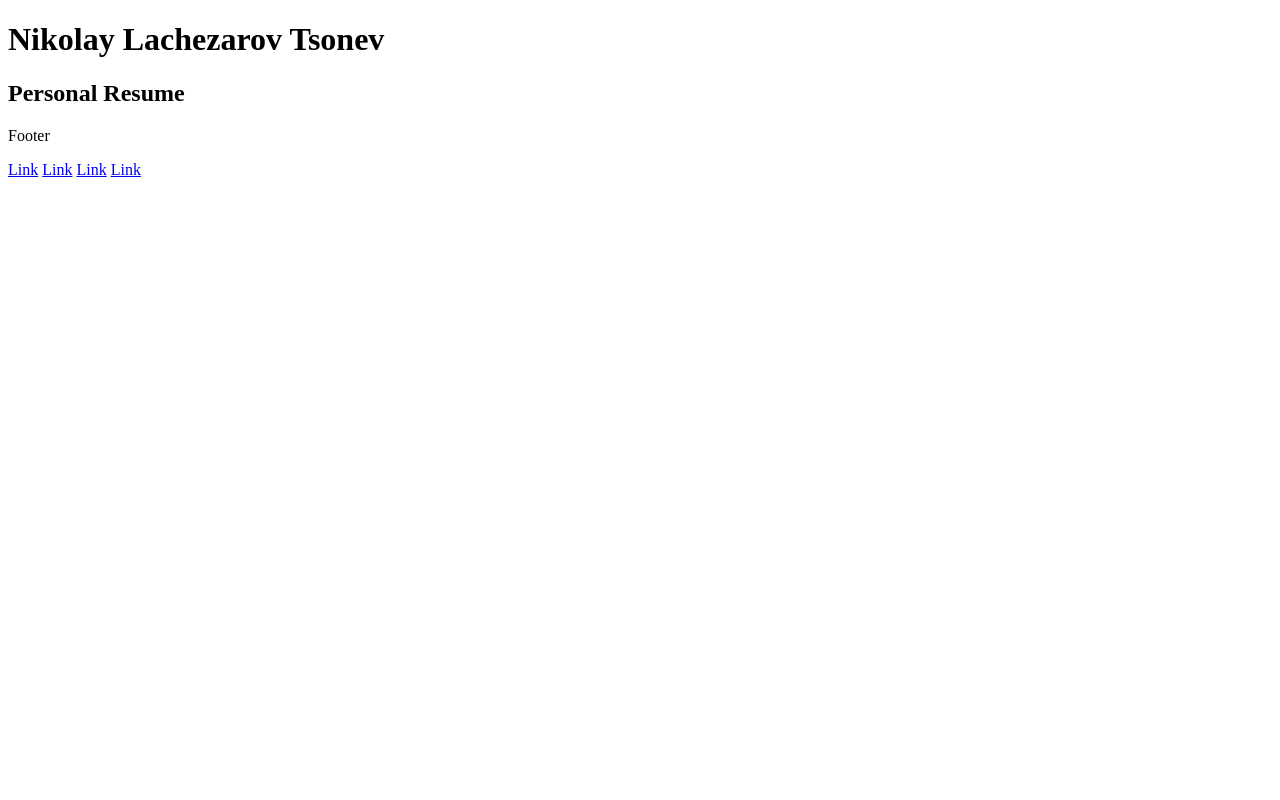
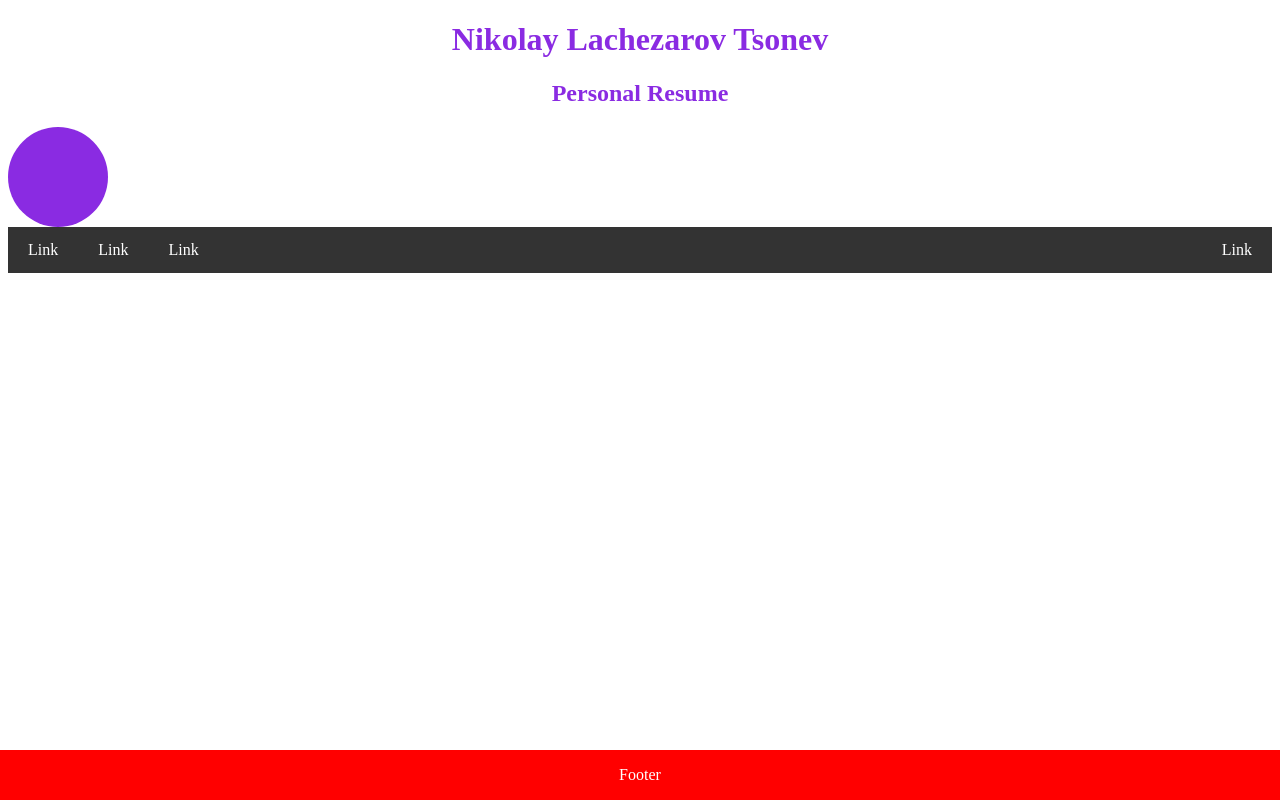
Before and after one commit to NikolayLachezarov/Resume-Website, a plain HTML site: page Making A Website/index.html in a window 1280 px wide. Drawn offline with Linux system fonts and the light colour scheme.

Commit message:
Adding edits to my stylesheet
creating a Navigation Bar

```diff
--- a/Making A Website/styleshet.css
+++ b/Making A Website/styleshet.css
@@ -0,0 +1,59 @@
+.p {
+  color: blueviolet;
+  left: 0;
+  line-height: 200px;
+  margin-top: -100px;
+  position: absolute;
+  text-align: center;
+  top: 50%;
+  width: 100%;
+}
+
+.name {
+  text-align: center;
+  color: blueviolet;
+}
+
+.circle {
+  height: 100px;
+  width: 100px;
+  border-radius: 50%;
+  background-color: blueviolet;
+}
+
+.footer {
+  position: fixed;
+  left: 0;
+  bottom: 0;
+  width: 100%;
+  background-color: red;
+  color: white;
+  text-align: center;
+}
+
+/* Style the top navigation bar */
+.navbar {
+  overflow: hidden; /* Hide overflow */
+  background-color: #333; /* Dark background color */
+}
+
+/* Style the navigation bar links */
+.navbar a {
+  float: left; /* Make sure that the links stay side-by-side */
+  display: block; /* Change the display to block, for responsive reasons (see below) */
+  color: white; /* White text color */
+  text-align: center; /* Center the text */
+  padding: 14px 20px; /* Add some padding */
+  text-decoration: none; /* Remove underline */
+}
+
+/* Right-aligned link */
+.navbar a.right {
+  float: right; /* Float a link to the right */
+}
+
+/* Change color on hover/mouse-over */
+.navbar a:hover {
+  background-color: #ddd; /* Grey background color */
+  color: black; /* Black text color */
+}
```
